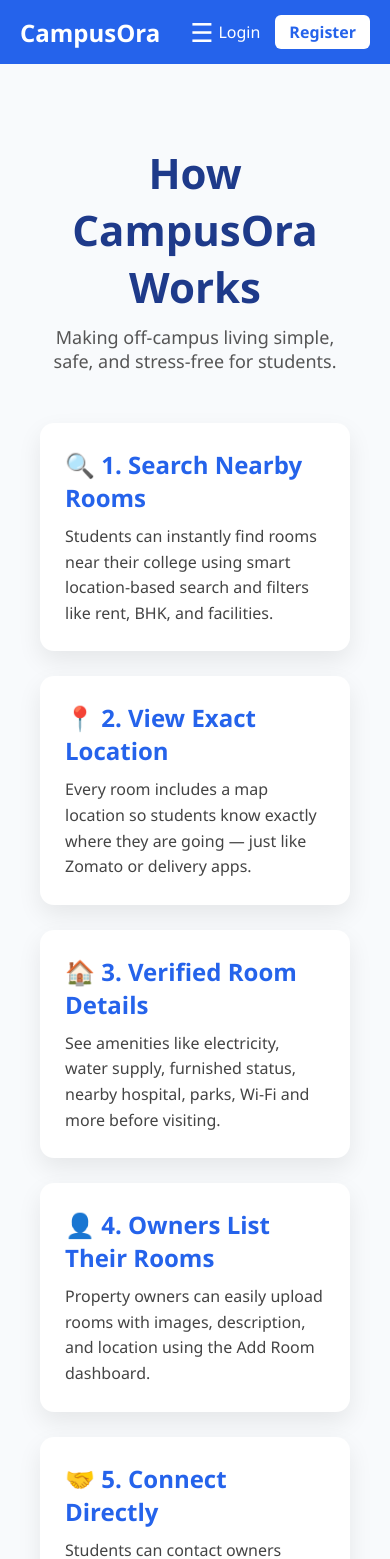
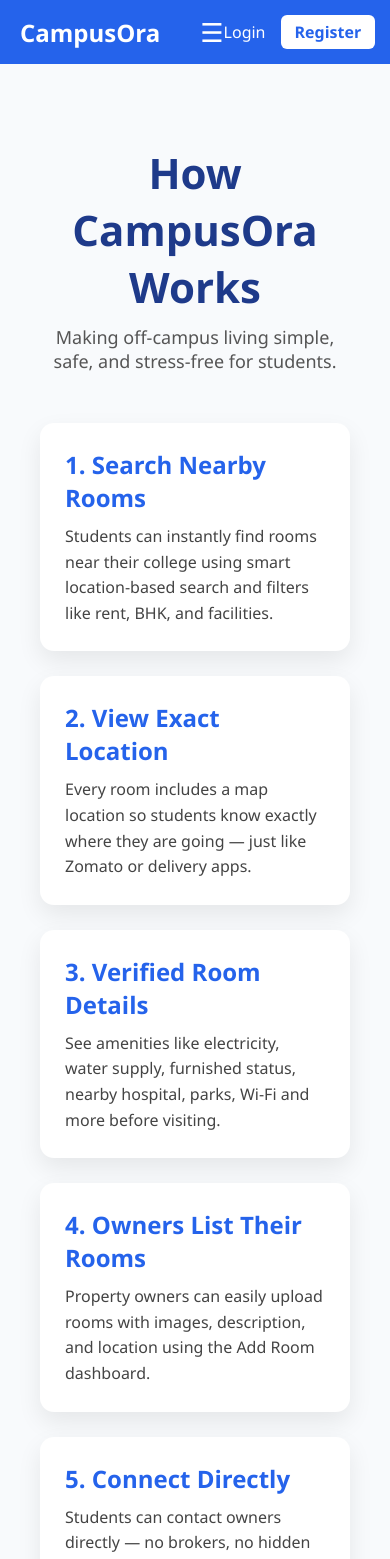
Before and after one commit to roshanyadav26/CampusOra, a React (Create React App) app in the folder campusora-frontend/: page /how-it-works in a window 390 px wide. Shown: the top 1559 px of the page. Built offline with nearby package versions, Linux system fonts and the light colour scheme; no server answers.

Commit message:
navbar fix

```diff
--- a/campusora-frontend/src/components/Navbar.css
+++ b/campusora-frontend/src/components/Navbar.css
@@ -14,11 +14,14 @@
   margin-right: 20px;
 }
 
+/* LEFT SECTION */
 .nav-left {
   display: flex;
   align-items: center;
+  gap: 20px;
 }
 
+/* NAV LINKS */
 .nav-links {
   display: flex;
   align-items: center;
@@ -35,13 +38,15 @@
   text-decoration: underline;
 }
 
+/* RIGHT SECTION */
 .nav-right {
   display: flex;
   align-items: center;
+  gap: 15px;
 }
 
+/* BUTTONS */
 .btn-link {
-  margin-right: 15px;
   color: white;
   text-decoration: none;
 }
@@ -55,8 +60,7 @@
   font-weight: 600;
 }
 
-/* ===== PROFILE ===== */
-
+/* PROFILE */
 .profile-wrapper {
   position: relative;
 }
@@ -118,50 +122,55 @@
   background: #dc2626;
 }
 
-/* ===== HAMBURGER ===== */
-
+/* HAMBURGER */
 .hamburger {
   display: none;
   font-size: 26px;
   cursor: pointer;
-  margin-left: 10px;
+  color: white;
 }
 
-/* ================= MOBILE ================= */
+/* ================= MOBILE RESPONSIVE ================= */
 
 @media (max-width: 900px) {
 
+  /* Hide desktop links */
+  .nav-links {
+    display: none;
+  }
+
+  /* Show hamburger */
   .hamburger {
     display: block;
   }
 
-  .nav-links {
-    display: none;
+  /* Dropdown menu */
+  .nav-links.show {
+    display: flex;
     flex-direction: column;
     position: absolute;
     top: 64px;
     left: 0;
     width: 100%;
     background: #2563eb;
-    padding: 15px 0;
-    z-index: 999;
+    text-align: center;
+    padding: 10px 0;
   }
 
-  .nav-links.show {
-    display: flex;
+  .nav-links.show a {
+    padding: 14px 0;
+    border-top: 1px solid rgba(255,255,255,0.2);
+    margin: 0;
   }
 
-  .nav-links a {
-    padding: 12px 20px;
-    margin: 0;
-    border-top: 1px solid rgba(255,255,255,0.2);
-  }
-
+  /* Align right section */
   .nav-right {
     margin-left: auto;
   }
+
 }
 
+/* SOCIAL ICONS */
 .socials a {
   margin-right: 12px;
   font-size: 20px;
--- a/campusora-frontend/src/pages/HowItWorks.js
+++ b/campusora-frontend/src/pages/HowItWorks.js
@@ -12,7 +12,7 @@ function HowItWorks() {
       <div className="steps">
 
         <div className="step-card">
-          <h2>🔍 1. Search Nearby Rooms</h2>
+          <h2>1. Search Nearby Rooms</h2>
           <p>
             Students can instantly find rooms near their college using
             smart location-based search and filters like rent, BHK, and facilities.
@@ -20,7 +20,7 @@ function HowItWorks() {
         </div>
 
         <div className="step-card">
-          <h2>📍 2. View Exact Location</h2>
+          <h2>2. View Exact Location</h2>
           <p>
             Every room includes a map location so students know exactly
             where they are going — just like Zomato or delivery apps.
@@ -28,7 +28,7 @@ function HowItWorks() {
         </div>
 
         <div className="step-card">
-          <h2>🏠 3. Verified Room Details</h2>
+          <h2>3. Verified Room Details</h2>
           <p>
             See amenities like electricity, water supply, furnished status,
             nearby hospital, parks, Wi-Fi and more before visiting.
@@ -36,7 +36,7 @@ function HowItWorks() {
         </div>
 
         <div className="step-card">
-          <h2>👤 4. Owners List Their Rooms</h2>
+          <h2>4. Owners List Their Rooms</h2>
           <p>
             Property owners can easily upload rooms with images,
             description, and location using the Add Room dashboard.
@@ -44,7 +44,7 @@ function HowItWorks() {
         </div>
 
         <div className="step-card">
-          <h2>🤝 5. Connect Directly</h2>
+          <h2>5. Connect Directly</h2>
           <p>
             Students can contact owners directly — no brokers,
             no hidden charges, no confusion.
```
